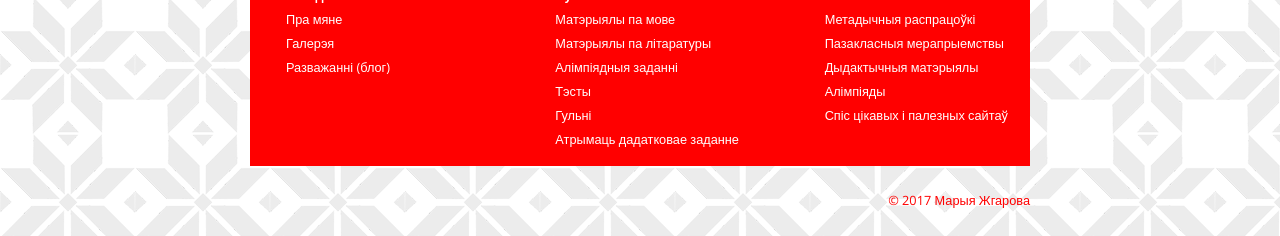
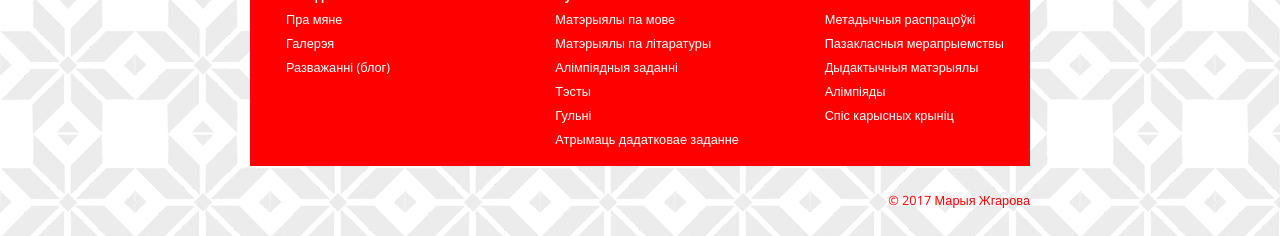
Before and after one commit to vzhgareva/vzhgareva.github.io, a Jekyll site: the page built from index.html, in a window 1280 px wide. Shown: the part 1029-1265 px from the top of the page. Built offline with Jekyll 4.4.1, drawn with Linux system fonts in a browser that asks for light colours.

Commit message:
Update menu.yml

```diff
--- a/_data/menu.yml
+++ b/_data/menu.yml
@@ -32,5 +32,5 @@
       href: /didaktychnya_materyaly
     - title: Алімпіяды
       href: /alimpiyady
-    - title: Спіс цікавых і палезных сайтаў
+    - title: Спіс карысных крыніц
       href: /links
```
